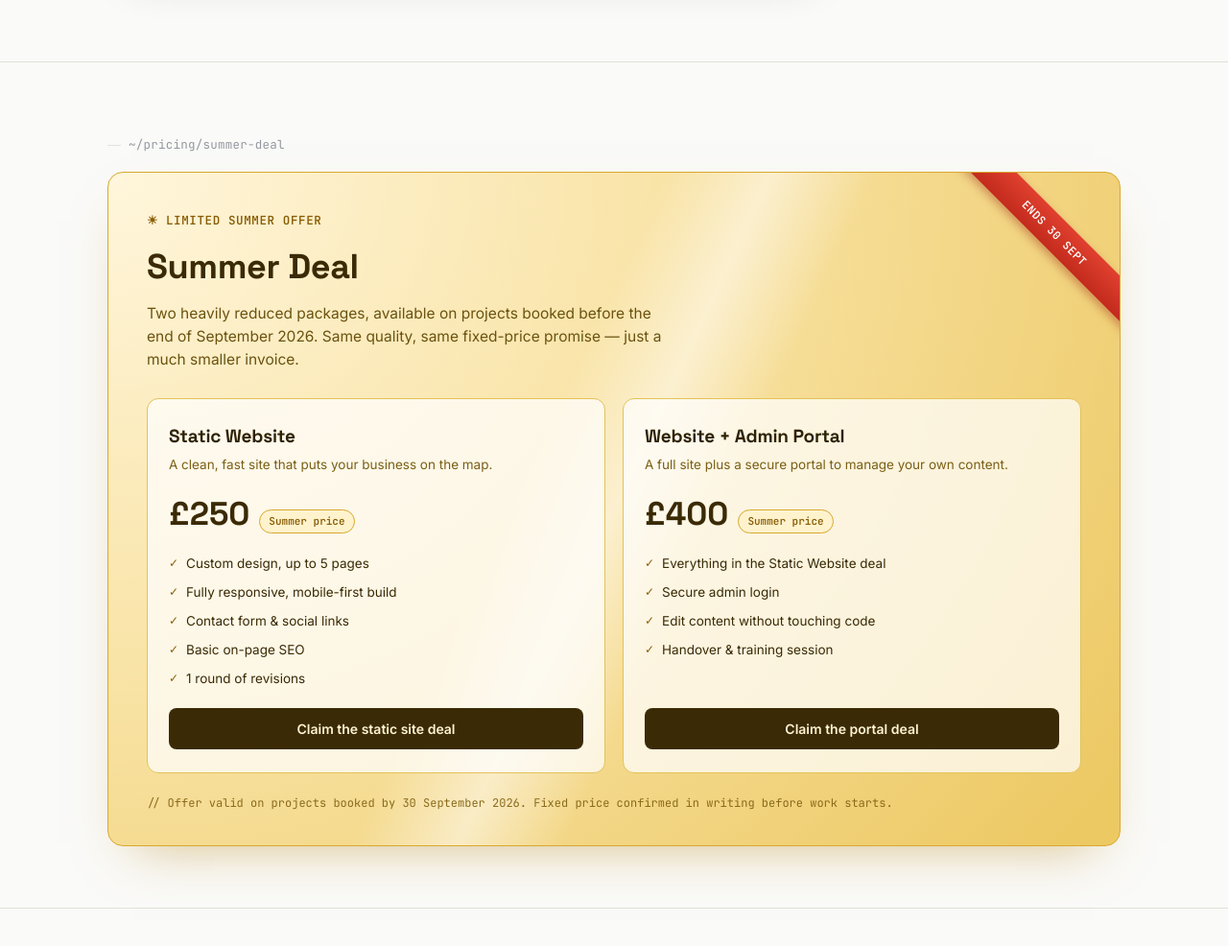
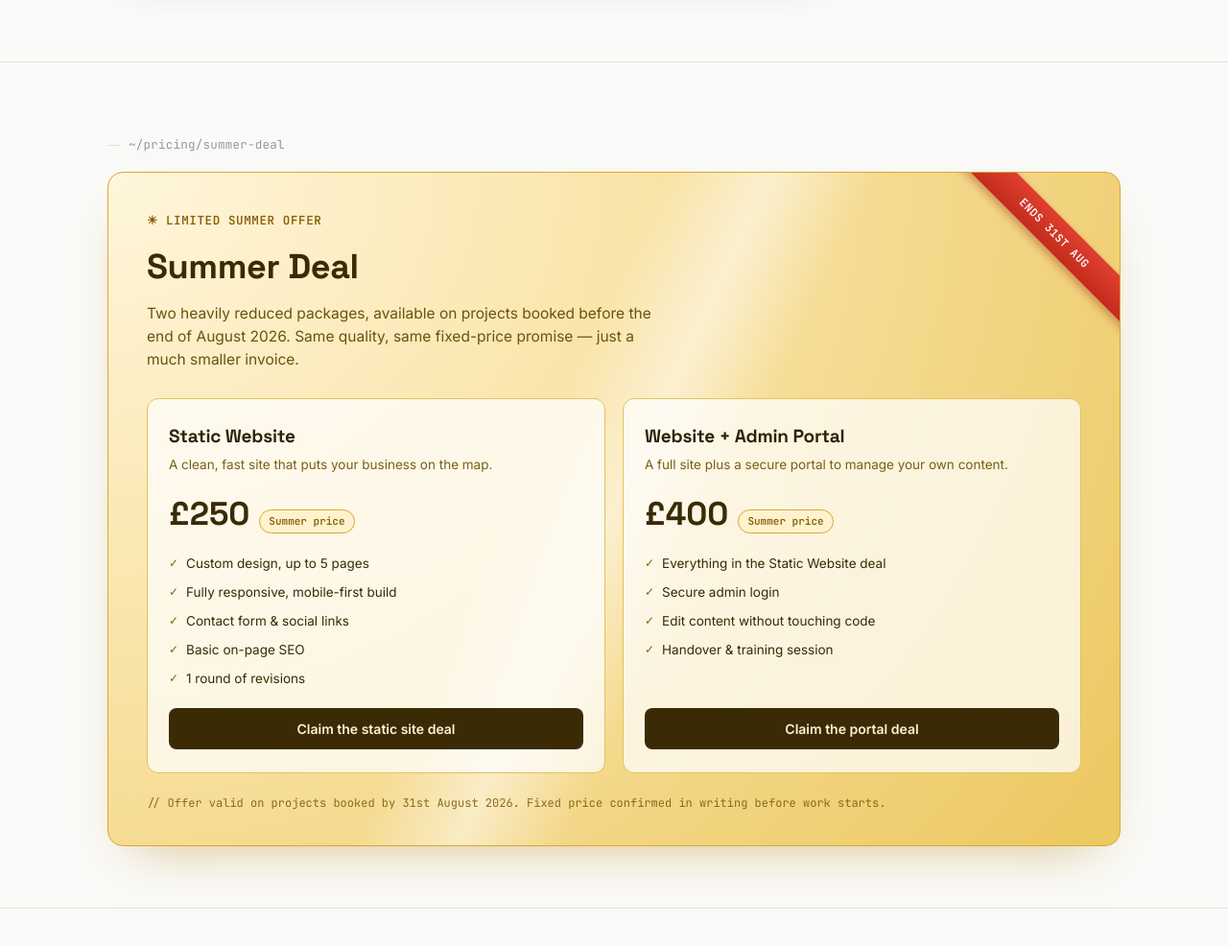
Before and after one commit to Michvl1/MS-Portfolio, a plain HTML site: page Pricing.html in a window 1280 px wide. Shown: the part 1140-2126 px from the top of the page at 96% size. Drawn offline with Linux system fonts and the light colour scheme.

Commit message:
Update Pricing.html

```diff
--- a/Pricing.html
+++ b/Pricing.html
@@ -694,10 +694,10 @@ footer{ padding: 40px 0 60px; }
   <div class="wrap">
     <p class="section-path">~/pricing/summer-deal</p>
     <div class="deal-card reveal">
-      <div class="deal-ribbon" aria-hidden="true"><span>Ends 30 Sept</span></div>
+      <div class="deal-ribbon" aria-hidden="true"><span>Ends 31st Aug</span></div>
       <p class="deal-eyebrow">☀ Limited summer offer</p>
       <h2>Summer Deal</h2>
-      <p class="deal-intro">Two heavily reduced packages, available on projects booked before the end of September 2026. Same quality, same fixed-price promise — just a much smaller invoice.</p>
+      <p class="deal-intro">Two heavily reduced packages, available on projects booked before the end of August 2026. Same quality, same fixed-price promise — just a much smaller invoice.</p>
 
       <div class="deal-grid">
         <div class="deal-offer">
@@ -728,7 +728,7 @@ footer{ padding: 40px 0 60px; }
         </div>
       </div>
 
-      <p class="deal-fine">// Offer valid on projects booked by 30 September 2026. Fixed price confirmed in writing before work starts.</p>
+      <p class="deal-fine">// Offer valid on projects booked by 31st August 2026. Fixed price confirmed in writing before work starts.</p>
     </div>
   </div>
 </section>
```
